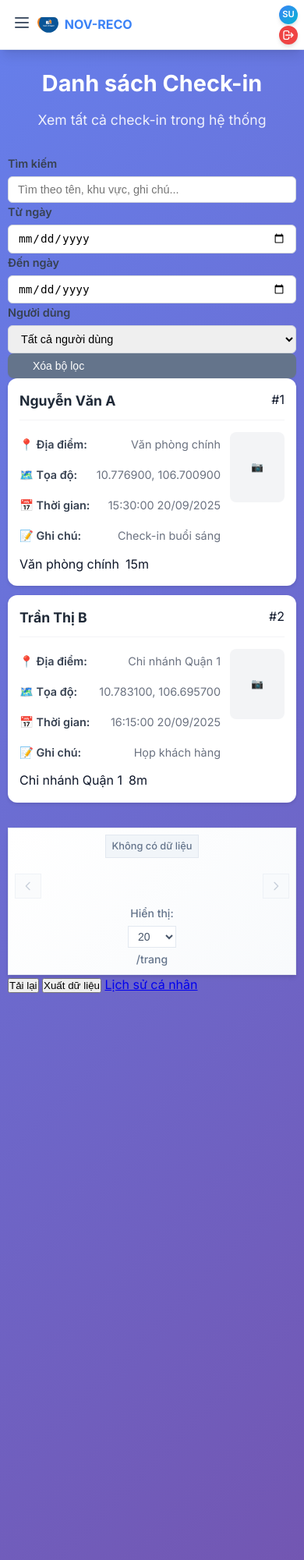
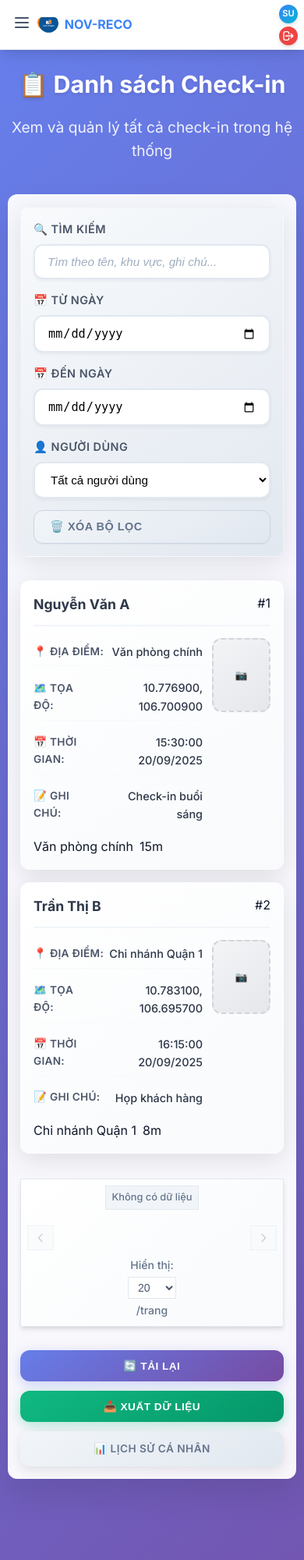
Before and after one commit to dungnt1702/NOV-RECO, a Django app: page /checkin/list-view/ in a window 390 px wide. Shown: the top 2000 px of the page at 78% size. Run offline with Django 5.2, Linux system fonts and the light colour scheme; the visitor is signed in with stand-in values (Sample User, id 1); data comes from the database, SQL or seed files in the repository; data that the repository does not hold is empty.

Commit message:
🎨 Modern redesign for checkin list-view page
🎯 Complete visual overhaul for professional, modern appearance

✨ Modern Design Features:
- Gradient backgrounds with glass-morphism effects
- Rounded corners (16px-20px) for contemporary look
- Advanced shadows and hover animations
- Professional color scheme with gradients
- Typography improvements with letter-spacing

🔧 Enhanced Components:
- Filters: Glass-morphism design with modern grid layout
- Table: Gradient header, hover effects, smooth transitions
- Mobile Cards: 3D hover effects, professional spacing
- Buttons: Gradient backgrounds, modern icons, smooth animations
- Photos: Portrait orientation (85x105px) with hover zoom

📱 Mobile Optimizations:
- Responsive grid layouts
- Touch-friendly button sizes
- Optimized spacing for mobile screens
- Portrait photo display in 2-column layout

🎨 Visual Improvements:
- Modern emoji icons instead of FontAwesome
- Professional gradients and shadows
- Smooth transitions and hover effects
- Glass-morphism backdrop filters
- Consistent modern styling

🎯 Result: Professional, modern checkin list page with enterprise-grade design!

```diff
--- a/static/css/checkin_list.css
+++ b/static/css/checkin_list.css
@@ -1,4 +1,4 @@
-/* Checkin List Page Styles */
+/* Checkin List Page Styles - Modern Design */
 
 .dashboard-page {
     min-height: 100vh;
@@ -14,145 +14,218 @@
 
 .dashboard-header {
     text-align: center;
-    margin-bottom: 30px;
+    margin-bottom: 40px;
     color: white;
 }
 
 .dashboard-header h1 {
-    font-size: 2.5rem;
-    margin-bottom: 10px;
+    font-size: 2.8rem;
+    margin-bottom: 15px;
     font-weight: 700;
+    text-shadow: 0 2px 4px rgba(0, 0, 0, 0.1);
 }
 
 .dashboard-subtitle {
-    font-size: 1.1rem;
+    font-size: 1.2rem;
     opacity: 0.9;
     margin: 0;
+    font-weight: 400;
 }
 
-/* Filters and Controls */
-.filters-section {
-    background: white;
-    border-radius: 12px;
-    padding: 20px;
-    margin-bottom: 20px;
-    box-shadow: 0 4px 6px rgba(0, 0, 0, 0.1);
+/* Dashboard Content */
+.dashboard-content {
+    background: rgba(255, 255, 255, 0.95);
+    border-radius: 20px;
+    padding: 30px;
+    box-shadow: 0 20px 40px rgba(0, 0, 0, 0.1);
+    backdrop-filter: blur(10px);
 }
 
-.filters-row {
-    display: flex;
-    gap: 15px;
-    align-items: end;
-    flex-wrap: wrap;
+/* Modern Filters Section */
+.filters {
+    display: grid;
+    grid-template-columns: 2fr 1fr 1fr 1.5fr auto;
+    gap: 20px;
+    margin-bottom: 30px;
+    padding: 25px;
+    background: linear-gradient(145deg, #f8fafc, #e2e8f0);
+    border-radius: 16px;
+    border: 1px solid rgba(255, 255, 255, 0.2);
+    box-shadow: 0 8px 32px rgba(0, 0, 0, 0.1);
 }
 
 .filter-group {
     display: flex;
     flex-direction: column;
-    gap: 5px;
-    min-width: 150px;
+    gap: 8px;
 }
 
-.filter-group label {
+.filter-label {
     font-weight: 600;
-    color: #374151;
+    color: #4a5568;
+    font-size: 0.9rem;
+    text-transform: uppercase;
+    letter-spacing: 0.5px;
+}
+
+.filter-input {
+    padding: 12px 16px;
+    border: 2px solid #e2e8f0;
+    border-radius: 12px;
+    font-size: 0.95rem;
+    transition: all 0.3s ease;
+    background: white;
+    box-shadow: 0 2px 4px rgba(0, 0, 0, 0.05);
+}
+
+.filter-input:focus {
+    outline: none;
+    border-color: #667eea;
+    box-shadow: 0 0 0 4px rgba(102, 126, 234, 0.1);
+    transform: translateY(-1px);
+}
+
+.filter-input::placeholder {
+    color: #a0aec0;
+    font-style: italic;
+}
+
+/* Modern Buttons */
+.btn {
+    padding: 12px 20px;
+    border: none;
+    border-radius: 12px;
+    font-weight: 600;
+    font-size: 0.9rem;
+    cursor: pointer;
+    transition: all 0.3s ease;
+    display: inline-flex;
+    align-items: center;
+    gap: 8px;
+    text-decoration: none;
+    text-transform: uppercase;
+    letter-spacing: 0.5px;
+}
+
+.btn-secondary {
+    background: linear-gradient(145deg, #f1f5f9, #e2e8f0);
+    color: #64748b;
+    border: 1px solid #cbd5e1;
+}
+
+.btn-secondary:hover {
+    background: linear-gradient(145deg, #e2e8f0, #cbd5e1);
+    transform: translateY(-2px);
+    box-shadow: 0 8px 25px rgba(0, 0, 0, 0.15);
+}
+
+/* Modern Table Styles */
+.table-container {
+    background: white;
+    border-radius: 16px;
+    overflow: hidden;
+    box-shadow: 0 10px 30px rgba(0, 0, 0, 0.1);
+    margin-bottom: 30px;
+    border: 1px solid rgba(255, 255, 255, 0.2);
+}
+
+.table {
+    width: 100%;
+    border-collapse: collapse;
     font-size: 0.9rem;
 }
 
-.filter-group select,
-.filter-group input {
-    padding: 8px 12px;
-    border: 1px solid #d1d5db;
-    border-radius: 6px;
-    font-size: 0.9rem;
+.table thead {
+    background: linear-gradient(145deg, #667eea, #764ba2);
+    color: white;
 }
 
-.btn-filter {
-    padding: 8px 16px;
-    background: #3b82f6;
-    color: white;
+.table th {
+    padding: 18px 16px;
+    text-align: left;
+    font-weight: 600;
+    font-size: 0.85rem;
+    text-transform: uppercase;
+    letter-spacing: 0.5px;
     border: none;
-    border-radius: 6px;
-    cursor: pointer;
-    font-weight: 500;
-    height: fit-content;
 }
 
-.btn-filter:hover {
-    background: #2563eb;
+.table td {
+    padding: 16px;
+    border-bottom: 1px solid #f1f5f9;
+    vertical-align: middle;
 }
 
-/* Table Container */
-.table-container {
-    background: white;
-    border-radius: 12px;
-    overflow: hidden;
-    box-shadow: 0 4px 6px rgba(0, 0, 0, 0.1);
-    margin-bottom: 20px;
+.table tbody tr {
+    transition: all 0.2s ease;
 }
 
-.checkin-table {
-    width: 100%;
-    border-collapse: collapse;
+.table tbody tr:hover {
+    background: linear-gradient(145deg, #f8fafc, #f1f5f9);
+    transform: scale(1.001);
 }
 
-.checkin-table th {
-    background: #f8fafc;
-    padding: 15px;
-    text-align: left;
-    font-weight: 600;
-    color: #374151;
-    border-bottom: 1px solid #e5e7eb;
+.table tbody tr:last-child td {
+    border-bottom: none;
 }
 
-.checkin-table td {
-    padding: 15px;
-    border-bottom: 1px solid #f3f4f6;
-}
-
-.checkin-table tbody tr:hover {
-    background: #f9fafb;
-}
-
+/* User Info Styling */
 .user-info {
     display: flex;
     flex-direction: column;
-    gap: 2px;
+    gap: 4px;
 }
 
 .user-name {
     font-weight: 600;
-    color: #1f2937;
+    color: #2d3748;
+    font-size: 0.95rem;
 }
 
 .user-email {
-    font-size: 0.85rem;
-    color: #6b7280;
+    font-size: 0.8rem;
+    color: #718096;
+    font-style: italic;
 }
 
+/* Modern Badges */
 .area-badge {
-    background: #dbeafe;
-    color: #1d4ed8;
-    padding: 4px 8px;
-    border-radius: 4px;
-    font-size: 0.8rem;
-    font-weight: 500;
+    background: linear-gradient(145deg, #dbeafe, #bfdbfe);
+    color: #1e40af;
+    padding: 6px 12px;
+    border-radius: 20px;
+    font-size: 0.75rem;
+    font-weight: 600;
+    border: 1px solid #93c5fd;
+    text-transform: uppercase;
+    letter-spacing: 0.3px;
 }
 
 .distance-badge {
-    background: #d1fae5;
+    background: linear-gradient(145deg, #d1fae5, #a7f3d0);
     color: #065f46;
-    padding: 4px 8px;
-    border-radius: 4px;
-    font-size: 0.8rem;
-    font-weight: 500;
+    padding: 6px 12px;
+    border-radius: 20px;
+    font-size: 0.75rem;
+    font-weight: 600;
+    border: 1px solid #6ee7b7;
+    text-transform: uppercase;
+    letter-spacing: 0.3px;
 }
 
+/* Modern Photo Display */
 .checkin-photo {
     width: 60px;
-    height: 60px;
+    height: 75px;
     object-fit: cover;
-    border-radius: 8px;
+    border-radius: 12px;
+    box-shadow: 0 4px 12px rgba(0, 0, 0, 0.15);
+    transition: all 0.3s ease;
+}
+
+.checkin-photo:hover {
+    transform: scale(1.1);
+    box-shadow: 0 8px 25px rgba(0, 0, 0, 0.25);
 }
 
 /* Mobile Cards - hidden by default */
@@ -160,23 +233,127 @@
     display: none;
 }
 
-/* Mobile Responsive */
+/* Modern Action Buttons */
+.actions {
+    display: flex;
+    gap: 15px;
+    justify-content: center;
+    flex-wrap: wrap;
+    margin-top: 30px;
+}
+
+.action-button {
+    padding: 14px 24px;
+    border: none;
+    border-radius: 12px;
+    font-weight: 600;
+    font-size: 0.9rem;
+    cursor: pointer;
+    transition: all 0.3s ease;
+    display: inline-flex;
+    align-items: center;
+    gap: 10px;
+    text-decoration: none;
+    text-transform: uppercase;
+    letter-spacing: 0.5px;
+    min-width: 140px;
+    justify-content: center;
+}
+
+.action-button {
+    background: linear-gradient(145deg, #667eea, #764ba2);
+    color: white;
+    box-shadow: 0 4px 15px rgba(102, 126, 234, 0.3);
+}
+
+.action-button:hover {
+    transform: translateY(-3px);
+    box-shadow: 0 8px 25px rgba(102, 126, 234, 0.4);
+}
+
+.action-button.success {
+    background: linear-gradient(145deg, #10b981, #059669);
+    box-shadow: 0 4px 15px rgba(16, 185, 129, 0.3);
+}
+
+.action-button.success:hover {
+    box-shadow: 0 8px 25px rgba(16, 185, 129, 0.4);
+}
+
+.action-button.secondary {
+    background: linear-gradient(145deg, #f1f5f9, #e2e8f0);
+    color: #64748b;
+    box-shadow: 0 4px 15px rgba(0, 0, 0, 0.1);
+}
+
+.action-button.secondary:hover {
+    box-shadow: 0 8px 25px rgba(0, 0, 0, 0.15);
+}
+
+.action-button i {
+    font-size: 1.1rem;
+}
+
+/* Loading and Empty States */
+.loading-state {
+    text-align: center;
+    padding: 60px 20px;
+    color: #718096;
+}
+
+.loading-state i {
+    font-size: 3rem;
+    margin-bottom: 20px;
+    animation: spin 2s linear infinite;
+}
+
+@keyframes spin {
+    0% { transform: rotate(0deg); }
+    100% { transform: rotate(360deg); }
+}
+
+.empty-state {
+    text-align: center;
+    padding: 60px 20px;
+    color: #718096;
+}
+
+.empty-state i {
+    font-size: 4rem;
+    margin-bottom: 20px;
+    opacity: 0.5;
+}
+
+.empty-state h3 {
+    margin-bottom: 10px;
+    color: #4a5568;
+    font-size: 1.3rem;
+}
+
+.empty-state p {
+    font-size: 1rem;
+    margin-bottom: 20px;
+}
+
+/* Mobile Responsive Design */
 @media (max-width: 768px) {
     .dashboard-container {
         padding: 0 15px;
     }
 
     .dashboard-header h1 {
-        font-size: 2rem;
+        font-size: 2.2rem;
     }
 
-    .filters-row {
-        flex-direction: column;
-        align-items: stretch;
+    .dashboard-content {
+        padding: 20px;
+        border-radius: 16px;
     }
 
-    .filter-group {
-        min-width: unset;
+    .filters {
+        grid-template-columns: 1fr;
+        gap: 15px;
+        padding: 20px;
     }
 
     /* Hide table, show mobile cards */
@@ -190,15 +367,22 @@
         opacity: 1 !important;
     }
 
-    /* Mobile Card Styles */
+    /* Modern Mobile Card Styles */
     .mobile-card {
-        background: white;
-        border-radius: 12px;
+        background: linear-gradient(145deg, #ffffff, #f8fafc);
+        border-radius: 16px;
         padding: 20px;
-        margin-bottom: 15px;
-        box-shadow: 0 2px 4px rgba(0, 0, 0, 0.1);
+        margin-bottom: 20px;
+        box-shadow: 0 8px 32px rgba(0, 0, 0, 0.1);
+        border: 1px solid rgba(255, 255, 255, 0.2);
         display: flex !important;
         flex-direction: column !important;
+        transition: all 0.3s ease;
+    }
+
+    .mobile-card:hover {
+        transform: translateY(-4px);
+        box-shadow: 0 12px 40px rgba(0, 0, 0, 0.15);
     }
 
     .mobile-card-header {
@@ -206,26 +390,27 @@
         justify-content: space-between;
         align-items: flex-start;
         margin-bottom: 15px;
-        padding-bottom: 10px;
-        border-bottom: 1px solid #f3f4f6;
+        padding-bottom: 12px;
+        border-bottom: 2px solid #f1f5f9;
     }
 
     .mobile-card-title {
         font-weight: 700;
-        color: #1f2937;
+        color: #2d3748;
         font-size: 1.1rem;
         margin: 0;
     }
 
     .mobile-card-time {
         font-size: 0.85rem;
-        color: #6b7280;
+        color: #718096;
         text-align: right;
+        font-weight: 500;
     }
 
     .mobile-card-content {
         display: flex !important;
-        gap: 15px !important;
+        gap: 16px !important;
         align-items: flex-start !important;
         justify-content: space-between !important;
         width: 100% !important;
@@ -234,13 +419,13 @@
     .mobile-card-details {
         flex: 1 !important;
         display: grid !important;
-        gap: 8px !important;
+        gap: 10px !important;
         min-width: 0 !important;
     }
 
     .mobile-card-photo-container {
         flex-shrink: 0 !important;
-        width: 80px !important;
+        width: 85px !important;
         display: flex !important;
         align-items: flex-start !important;
         justify-content: center !important;
@@ -250,65 +435,96 @@
         display: flex;
         justify-content: space-between;
         align-items: center;
-        padding: 4px 0;
+        padding: 6px 0;
+        border-bottom: 1px solid #f7fafc;
+    }
+
+    .mobile-card-row:last-child {
+        border-bottom: none;
     }
 
     .mobile-card-label {
         font-weight: 600;
-        color: #374151;
-        font-size: 0.9rem;
+        color: #4a5568;
+        font-size: 0.85rem;
+        text-transform: uppercase;
+        letter-spacing: 0.3px;
     }
 
     .mobile-card-value {
-        color: #6b7280;
+        color: #2d3748;
         font-size: 0.9rem;
         text-align: right;
+        font-weight: 500;
     }
 
     .mobile-card-photo {
-        width: 80px !important;
-        height: 100px !important;
+        width: 85px !important;
+        height: 105px !important;
         object-fit: cover !important;
-        border-radius: 8px !important;
+        border-radius: 12px !important;
         margin: 0 !important;
         display: block !important;
+        box-shadow: 0 4px 12px rgba(0, 0, 0, 0.15) !important;
+        transition: all 0.3s ease !important;
+    }
+
+    .mobile-card-photo:hover {
+        transform: scale(1.05);
+        box-shadow: 0 8px 25px rgba(0, 0, 0, 0.25) !important;
     }
 
     .mobile-card-photo-placeholder {
-        width: 80px;
-        height: 100px;
-        background: #f3f4f6;
-        border-radius: 8px;
+        width: 85px;
+        height: 105px;
+        background: linear-gradient(145deg, #f3f4f6, #e5e7eb);
+        border-radius: 12px;
         display: flex;
         align-items: center;
         justify-content: center;
         color: #9ca3af;
         font-size: 0.8rem;
         text-align: center;
+        font-weight: 500;
+        border: 2px dashed #d1d5db;
     }
 
     .mobile-card-badges {
         display: flex;
         gap: 8px;
         flex-wrap: wrap;
-        margin-top: 8px;
+        margin-top: 12px;
     }
 
     .mobile-badge {
-        padding: 4px 8px;
-        border-radius: 4px;
-        font-size: 0.75rem;
-        font-weight: 500;
+        padding: 4px 10px;
+        border-radius: 12px;
+        font-size: 0.7rem;
+        font-weight: 600;
+        text-transform: uppercase;
+        letter-spacing: 0.3px;
     }
 
     .mobile-badge.area-badge {
-        background: #dbeafe;
-        color: #1d4ed8;
+        background: linear-gradient(145deg, #dbeafe, #bfdbfe);
+        color: #1e40af;
+        border: 1px solid #93c5fd;
     }
 
     .mobile-badge.distance-badge {
-        background: #d1fae5;
+        background: linear-gradient(145deg, #d1fae5, #a7f3d0);
         color: #065f46;
+        border: 1px solid #6ee7b7;
+    }
+
+    .actions {
+        flex-direction: column;
+        gap: 12px;
+    }
+
+    .action-button {
+        width: 100%;
+        justify-content: center;
     }
 }
 
@@ -318,12 +534,23 @@
     }
 
     .dashboard-header h1 {
-        font-size: 1.8rem;
+        font-size: 1.9rem;
+    }
+
+    .dashboard-content {
+        padding: 16px;
+        border-radius: 12px;
+    }
+
+    .filters {
+        padding: 16px;
+        border-radius: 12px;
     }
 
     .mobile-card {
-        padding: 15px !important;
-        margin-bottom: 12px !important;
+        padding: 16px !important;
+        margin-bottom: 16px !important;
+        border-radius: 12px !important;
     }
 
     .mobile-card-content {
@@ -331,30 +558,47 @@
     }
 
     .mobile-card-photo-container {
-        width: 70px !important;
+        width: 75px !important;
     }
 
     .mobile-card-photo,
     .mobile-card-photo-placeholder {
-        width: 70px !important;
-        height: 90px !important;
+        width: 75px !important;
+        height: 95px !important;
+    }
+
+    .action-button {
+        padding: 12px 20px;
+        font-size: 0.85rem;
     }
 }
 
-/* Loading and Empty States */
-.loading-state {
-    text-align: center;
-    padding: 40px;
-    color: #6b7280;
+/* Smooth animations */
+* {
+    transition: all 0.2s ease;
 }
 
-.empty-state {
-    text-align: center;
-    padding: 40px;
-    color: #6b7280;
+/* Focus styles for accessibility */
+.filter-input:focus,
+.btn:focus,
+.action-button:focus {
+    outline: 2px solid #667eea;
+    outline-offset: 2px;
 }
 
-.empty-state h3 {
-    margin-bottom: 10px;
-    color: #374151;
+/* Print styles */
+@media print {
+    .dashboard-page {
+        background: white;
+    }
+
+    .filters,
+    .actions {
+        display: none;
+    }
+
+    .table-container {
+        box-shadow: none;
+        border: 1px solid #ccc;
+    }
 }
--- a/templates/checkin/checkin_list.html
+++ b/templates/checkin/checkin_list.html
@@ -13,8 +13,8 @@
     {% csrf_token %}
     <div class="dashboard-container">
       <div class="dashboard-header">
-        <h1>Danh sách Check-in</h1>
-        <p class="dashboard-subtitle">Xem tất cả check-in trong hệ thống</p>
+        <h1>📋 Danh sách Check-in</h1>
+        <p class="dashboard-subtitle">Xem và quản lý tất cả check-in trong hệ thống</p>
       </div>
 
 
@@ -22,27 +22,26 @@
       <!-- Filters -->
       <div class="filters">
         <div class="filter-group">
-          <label class="filter-label">Tìm kiếm</label>
+          <label class="filter-label">🔍 Tìm kiếm</label>
           <input type="text" id="search-input" class="filter-input" placeholder="Tìm theo tên, khu vực, ghi chú...">
         </div>
         <div class="filter-group">
-          <label class="filter-label">Từ ngày</label>
+          <label class="filter-label">📅 Từ ngày</label>
           <input type="date" id="date-from" class="filter-input">
         </div>
         <div class="filter-group">
-          <label class="filter-label">Đến ngày</label>
+          <label class="filter-label">📅 Đến ngày</label>
           <input type="date" id="date-to" class="filter-input">
         </div>
         <div class="filter-group">
-          <label class="filter-label">Người dùng</label>
+          <label class="filter-label">👤 Người dùng</label>
           <select id="user-filter" class="filter-input">
             <option value="">Tất cả người dùng</option>
           </select>
         </div>
         <div class="filter-group">
           <button type="button" onclick="clearFilters()" class="btn btn-secondary">
-            <i class="fas fa-times"></i>
-            Xóa bộ lọc
+            🗑️ Xóa bộ lọc
           </button>
         </div>
       </div>
@@ -79,16 +78,13 @@
       <!-- Actions -->
       <div class="actions">
         <button onclick="loadCheckins()" class="action-button">
-          <i class="fas fa-refresh"></i>
-          Tải lại
+          🔄 Tải lại
         </button>
         <button onclick="exportData()" class="action-button success">
-          <i class="fas fa-download"></i>
-          Xuất dữ liệu
+          📥 Xuất dữ liệu
         </button>
         <a href="{% url 'user_history' %}" class="action-button secondary">
-          <i class="fas fa-history"></i>
-          Lịch sử cá nhân
+          📊 Lịch sử cá nhân
         </a>
       </div>
     </div>
```
